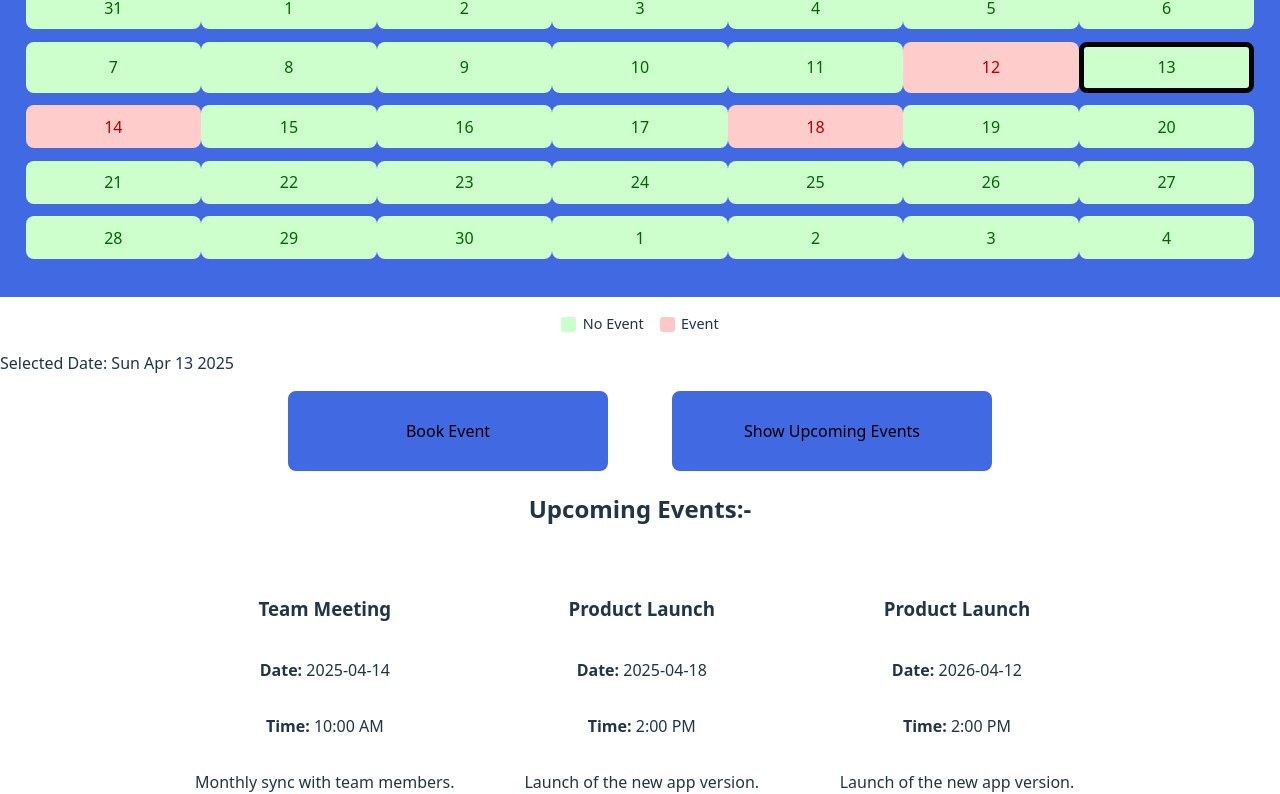
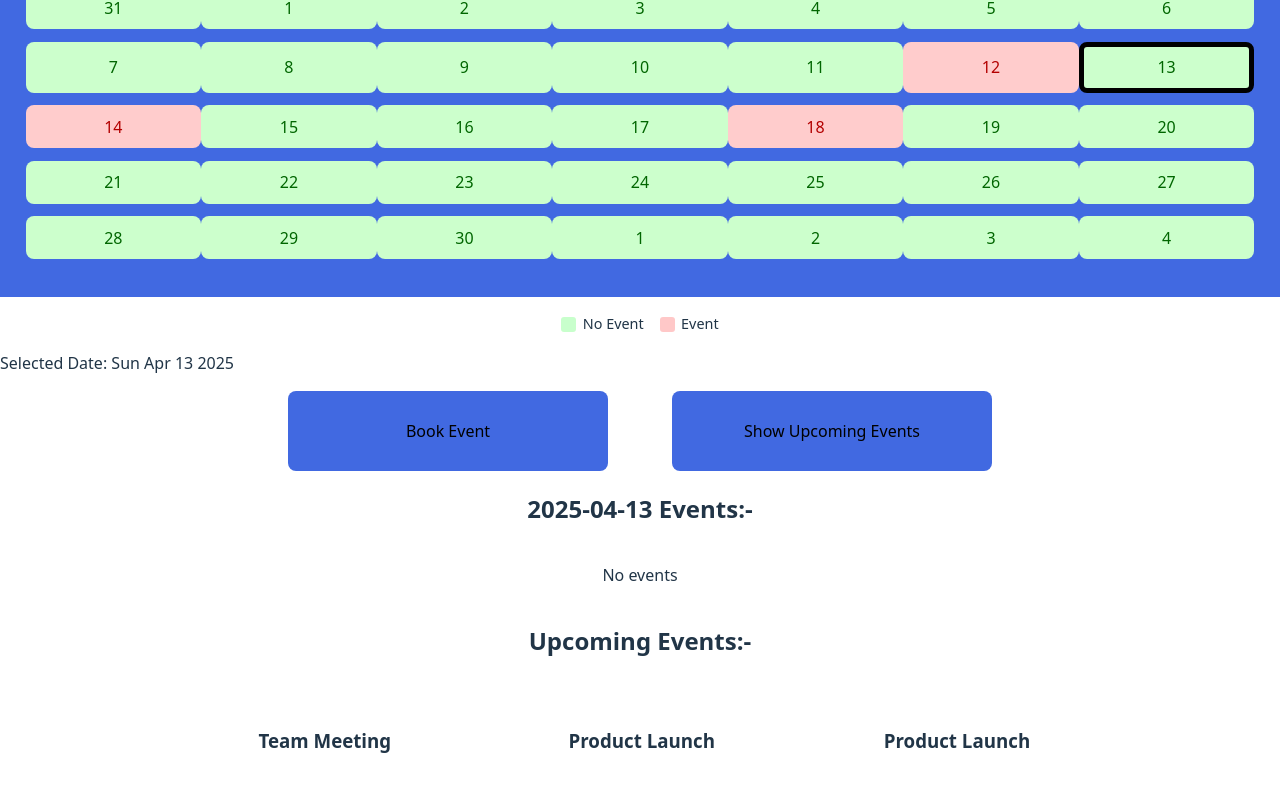
Before and after one commit to dhritim4n/eventBookingSystem, a React (Vite) app: page / in a window 1280 px wide. Shown: the part 381-1175 px from the top of the page. Built offline with nearby package versions, Linux system fonts and the light colour scheme.

Commit message:
show event on selecting date

```diff
--- a/src/App.jsx
+++ b/src/App.jsx
@@ -1,11 +1,11 @@
-import React from 'react';
+import React,{useState} from 'react';
 import ReactCalendar from './components/Calendar';
 import { events } from './components/Events';
 import EventGrid from './components/EventGrid';
 import Form from './components/Form';
 
 function App() {
-
+  const [value, setValue] = useState(new Date());
 
   return (
 
@@ -14,8 +14,8 @@ function App() {
       <h1 className='h1'>Event Booking System</h1>
       </div>
 
-      <ReactCalendar/>
-      <EventGrid events={events} />
+      <ReactCalendar value={value} setValue={setValue}/>
+      <EventGrid events={events} value={value} setValue={setValue}/>
       <Form/>
     </div>
   );
--- a/src/components/Calendar.jsx
+++ b/src/components/Calendar.jsx
@@ -4,9 +4,9 @@ import './Calendar.css';
 import {getUpcomingEvents, getSelectedDate, setSelectedDate} from './Events';
 import events from './Events.json';
 
-function ReactCalendar() {
+function ReactCalendar({value, setValue}) {
 
-  const [value, setValue] = useState(new Date());
+
   const [eventDates, setEventDates] = useState(new Set());
 
   useEffect(() => {
--- a/src/components/EventGrid.jsx
+++ b/src/components/EventGrid.jsx
@@ -5,10 +5,31 @@ import './Events';
 import Calendar from 'react-calendar';
 import ReactCalendar from './Calendar';
 
-function EventGrid({ events }) {
+function EventGrid({ events,value,SetValue}) {
 
   return (
     <>
+
+    <div className="title" id="UpcomingEvent">
+        <h2>{value.toLocaleDateString('en-CA')} Events:-</h2>
+    </div>
+
+
+    <div className="event-grid" >
+
+    {getEventByDate(events, value.toLocaleDateString('en-CA')).length === 0 ? (
+    <p>No events</p>
+      ) : (
+        getEventByDate(events, value.toLocaleDateString('en-CA')).map((event) => (
+          <div key={event.id} className="event-card">
+            <h3>{event.title}</h3>
+            <p><strong>Date:</strong> {event.date}</p>
+            <p><strong>Time:</strong> {event.time}</p>
+            <p>{event.description}</p>
+          </div>
+        ))
+      )}
+    </div>
 
 
 
```
